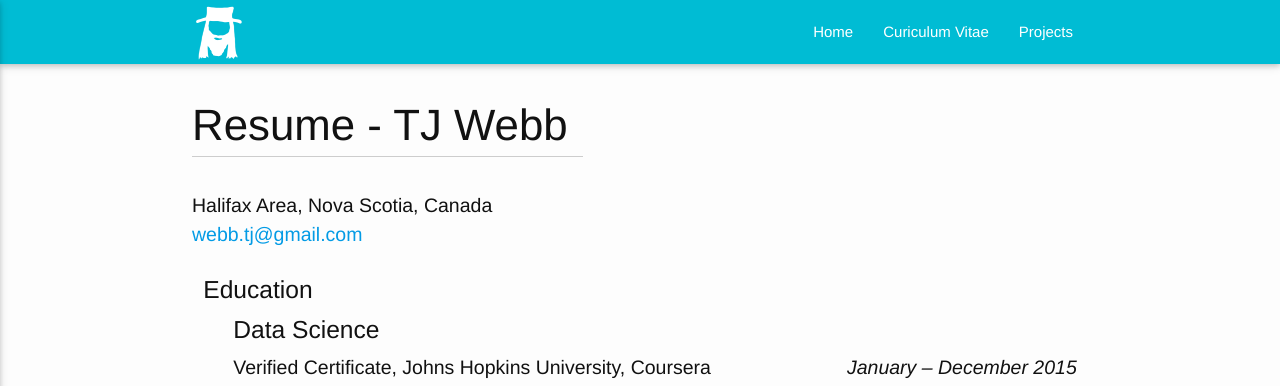
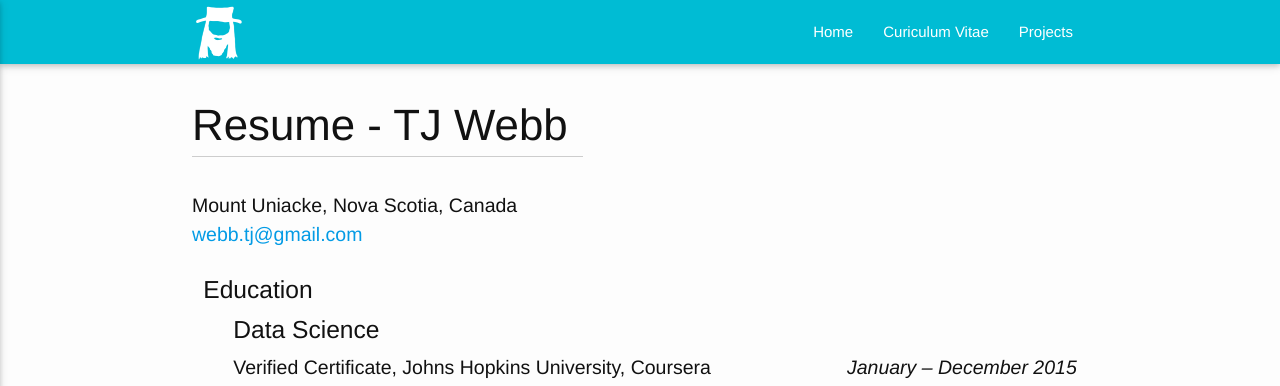
Before and after one commit to webbtj/webbtj.github.io, a Jekyll site: the page built from resume.html, in a window 1280 px wide. Shown: the top 386 px of the page. Built offline with Jekyll 4.4.1, drawn with Linux system fonts in a browser that asks for light colours; nearby versions of some CDN libraries.

Commit message:
Update resume.html

```diff
--- a/resume.html
+++ b/resume.html
@@ -6,7 +6,7 @@ hidden: true
 ---
 
 <p>
-    Halifax Area, Nova Scotia, Canada
+    Mount Uniacke, Nova Scotia, Canada
     <br>
     <a href="mailto:webb.tj@gmail.com">webb.tj@gmail.com</a>
 </p>
```
